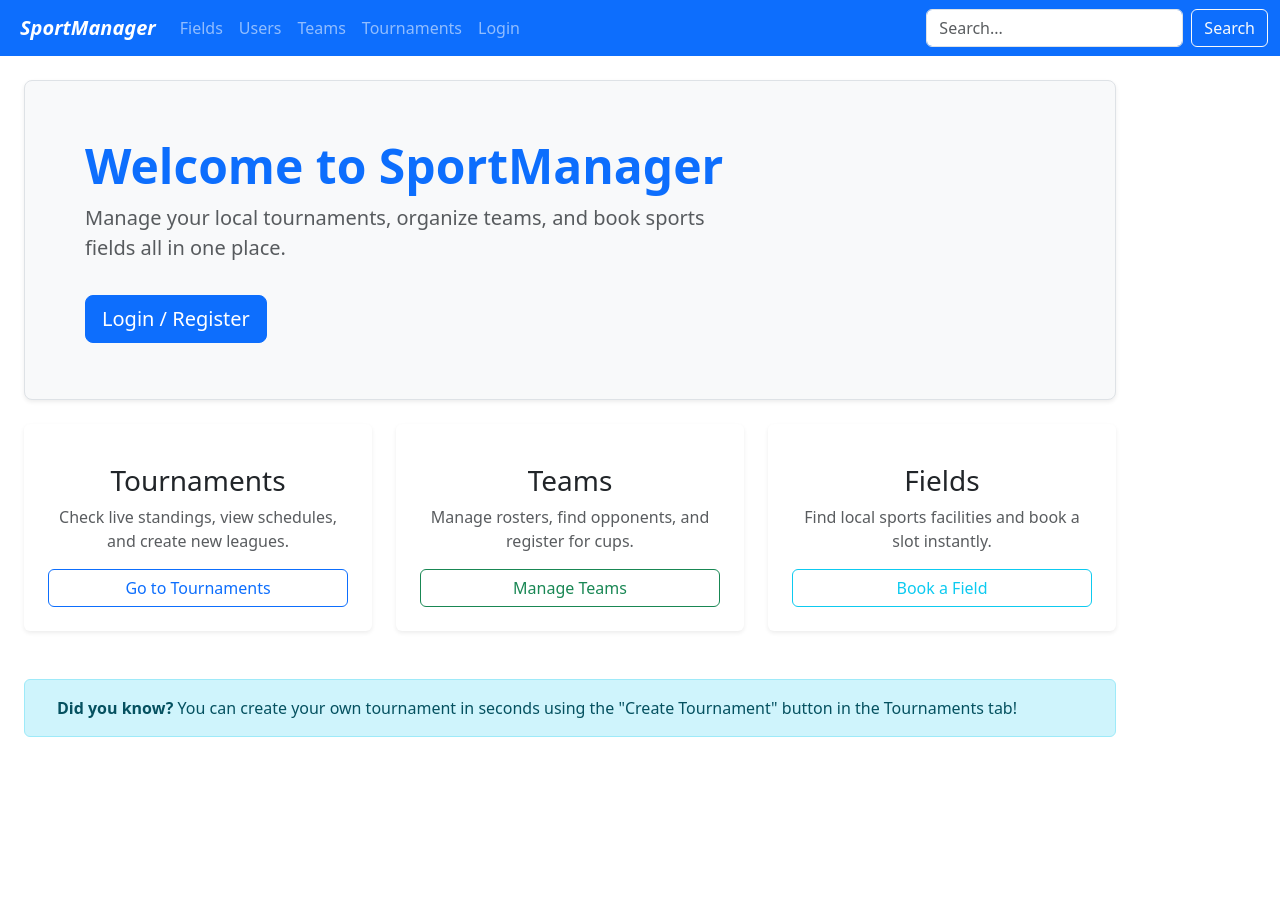
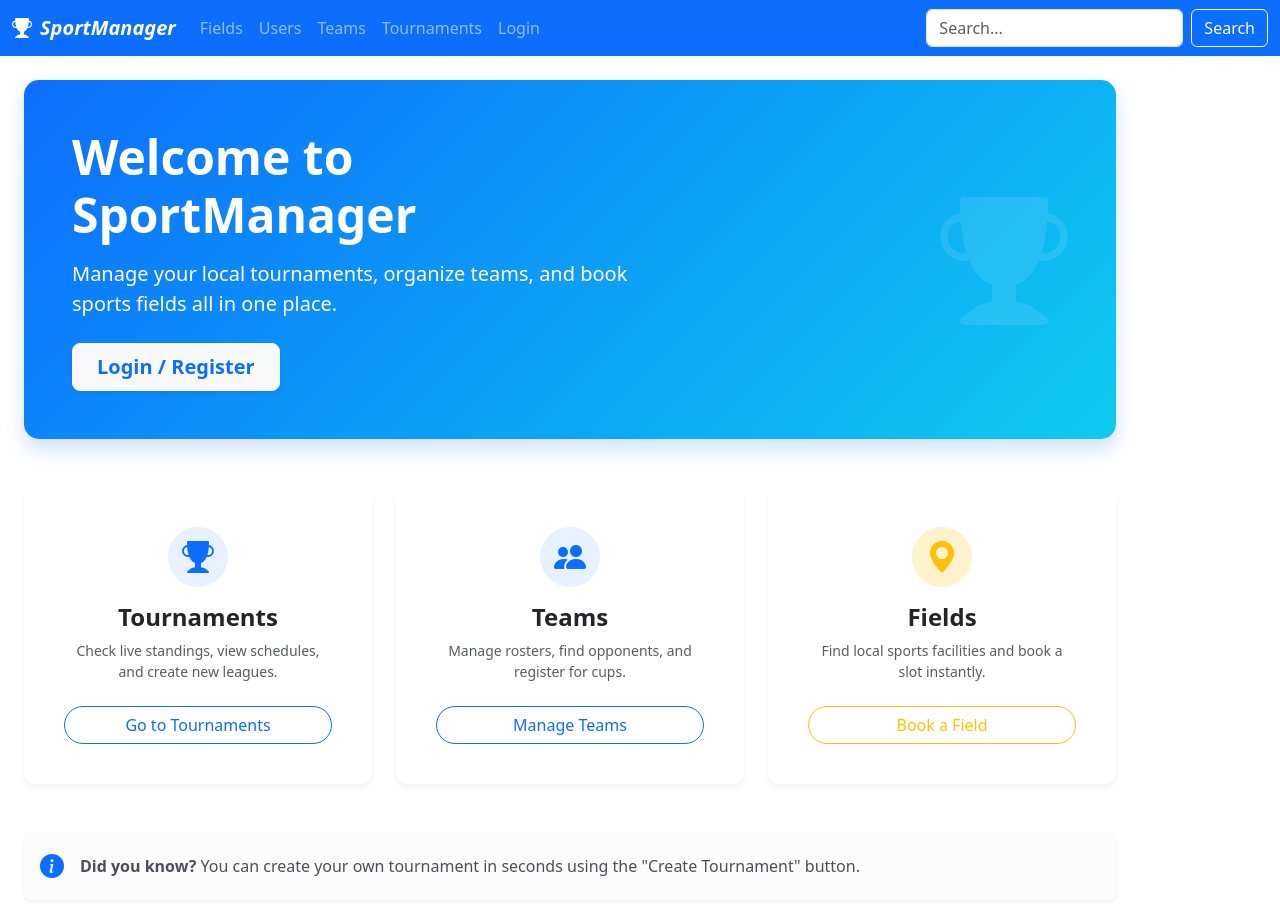
Before and after one commit to loanmir/WebApp_Sport_App, a React (Create React App) app in the folder app/front-end/: page / in a window 1280 px wide. Before the commit the page ends 800 px from the top, so only its background shows below. Built offline with nearby package versions, Linux system fonts and the light colour scheme; no server answers.

Commit message:
UPDATE: Updated style of app. App.css included. HomeView.js has all new design. FIELDS, TOURNAMENTS, TEAMS and USERS missing

```diff
--- a/app/front-end/public/index.html
+++ b/app/front-end/public/index.html
@@ -19,6 +19,7 @@
       integrity="sha384-sRIl4kxILFvY47J16cr9ZwB07vP4J8+LH7qKQnuqkuIAvNWLzeN8tE5YBujZqJLB"
       crossorigin="anonymous"
     />
+    <link rel="stylesheet" href="https://cdn.jsdelivr.net/npm/bootstrap-icons@1.11.0/font/bootstrap-icons.css">
     <script
       src="https://cdn.jsdelivr.net/npm/bootstrap@5.3.8/dist/js/bootstrap.bundle.min.js"
       integrity="sha384-FKyoEForCGlyvwx9Hj09JcYn3nv7wiPVlz7YYwJrWVcXK/BmnVDxM+D2scQbITxI"
@@ -33,7 +34,7 @@
       work correctly both with client-side routing and a non-root public URL.
       Learn how to configure a non-root public URL by running `npm run build`.
     -->
-    <title>Sport App</title>
+    <title>SportManager</title>
   </head>
 
   <body>
--- /dev/null
+++ b/app/front-end/src/App.css
@@ -0,0 +1,38 @@
+.hero-section {
+  background: linear-gradient(135deg, #0d6efd 0%, #0dcaf0 100%); /*Dynamic coloring of the blue gradient background - from dark to cyan*/
+  color: white;
+  border-radius: 15px;
+  padding: 3rem;
+  box-shadow: 0 10px 20px rgba(13, 110, 253, 0.2); /*Glow of the box color -> 10 px pushed down and 20 px blur */
+  margin-bottom: 30px;
+}
+
+
+
+.feature-card {
+  border: none; /* Remove border */
+  border-radius: 12px;
+  background: white;
+  box-shadow: 0 4px 6px rgba(0,0,0,0.05); /* Very low shadow - separating the background of page and white card */
+  transition: transform 0.3s ease, box-shadow 0.3s ease;
+  height: 100%;
+}
+
+.feature-card:hover {
+  transform: translateY(-5px); /* Moves the card up by 5 pixels */
+  box-shadow: 0 10px 20px rgba(0,0,0,0.1); /* the shadow grows -> Dynamic change when you hover/press on the shadow*/
+
+}
+
+.icon-circle {
+  background-color: #e7f1ff; /* Very light blue circle */
+  width: 60px;
+  height: 60px;
+  border-radius: 50%;
+  display: flex;
+  align-items: center;
+  justify-content: center;
+  margin: 0 auto 15px auto;
+  color: #0d6efd;
+  font-size: 1.5rem;
+}
--- a/app/front-end/src/App.js
+++ b/app/front-end/src/App.js
@@ -1,5 +1,6 @@
 import { Component } from "react";
 import axios from "axios";
+import "./App.css";
 // Imported routes for different view Components
 import HomeView from "./CustomComponents/HomeView";
 import FieldsView from "./CustomComponents/FieldsView";
--- a/app/front-end/src/CustomComponents/HomeView.js
+++ b/app/front-end/src/CustomComponents/HomeView.js
@@ -7,50 +7,57 @@ class HomeView extends Component {
   };
 
   render() {
+
     const { logged, user } = this.props.userStatus || {};
 
     return (
-      // 'container' centers it, 'mt-4' adds space between this and your blue Navbar
       <div className="container mt-4">
+        <div className="hero-section p-5 mb-5 d-flex flex-column flex-md-row align-items-center justify-content-between">
 
-        {/* 1. HERO SECTION */}
-        {/* We use bg-light (light grey) to contrast with your Blue Navbar */}
-        <div className="p-5 mb-4 bg-light rounded-3 shadow-sm border">
-          <div className="container-fluid py-2">
-            <h1 className="display-5 fw-bold text-primary">
+          <div style={{ maxWidth: "600px" }}>
+            <h1 className="fw-bold display-5 mb-3">
                {logged ? `Welcome back, ${user.user_username}!` : "Welcome to SportManager"}
             </h1>
-            <p className="col-md-8 fs-5 text-muted">
-              Manage your local tournaments, organize teams, and book sports fields
-              all in one place.
+            <p className="lead opacity-90 mb-4">
+              Manage your local tournaments, organize teams, and book sports fields all in one place.
             </p>
+
+            {/* Show Login Button only if NOT logged in */}
             {!logged && (
                 <button
-                className="btn btn-primary btn-lg mt-3"
+                className="btn btn-light btn-lg px-4 fw-bold shadow-sm"
+                style={{ color: "#0d6efd" }} // Text matches the blue theme
                 onClick={() => this.QSetViewInParent({ page: "login" })}
                 >
                 Login / Register
                 </button>
             )}
           </div>
+
+          {/*Trophy icon in background */}
+          <div className="d-none d-md-block">
+             <i className="bi bi-trophy-fill text-white-50" style={{fontSize: "8rem", opacity: 0.2}}></i>
+          </div>
         </div>
 
-        {/* 2. DASHBOARD CARDS */}
-        <div className="row row-cols-1 row-cols-md-3 g-4 mb-5">
+
+        {/* CARDS ROW */}
+        <div className="row g-4 mb-5">
 
           {/* TOURNAMENTS CARD */}
-          <div className="col">
-            <div className="card h-100 shadow-sm border-0 h-100">
-              <div className="card-body text-center p-4">
-                <div className="mb-3 text-primary" style={{ fontSize: "3rem" }}>
-                  <i className="bi bi-trophy-fill"></i>
+          <div className="col-md-4">
+            {/*feature-card'*/}
+            <div className="card feature-card h-100 p-4 text-center">
+              <div className="card-body">
+                <div className="icon-circle mb-3">
+                  <i className="bi bi-trophy-fill fs-2"></i>
                 </div>
-                <h3 className="card-title">Tournaments</h3>
-                <p className="card-text text-muted">
+                <h4 className="card-title fw-bold">Tournaments</h4>
+                <p className="card-text text-muted small mb-4">
                   Check live standings, view schedules, and create new leagues.
                 </p>
                 <button
-                  className="btn btn-outline-primary w-100"
+                  className="btn btn-outline-primary w-100 rounded-pill"
                   onClick={() => this.QSetViewInParent({ page: "tournaments" })}
                 >
                   Go to Tournaments
@@ -60,18 +67,18 @@ class HomeView extends Component {
           </div>
 
           {/* TEAMS CARD */}
-          <div className="col">
-            <div className="card h-100 shadow-sm border-0 h-100">
-              <div className="card-body text-center p-4">
-                <div className="mb-3 text-success" style={{ fontSize: "3rem" }}>
-                  <i className="bi bi-people-fill"></i>
+          <div className="col-md-4">
+            <div className="card feature-card h-100 p-4 text-center">
+              <div className="card-body">
+                <div className="icon-circle mb-3">
+                  <i className="bi bi-people-fill fs-2"></i>
                 </div>
-                <h3 className="card-title">Teams</h3>
-                <p className="card-text text-muted">
+                <h4 className="card-title fw-bold">Teams</h4>
+                <p className="card-text text-muted small mb-4">
                   Manage rosters, find opponents, and register for cups.
                 </p>
                 <button
-                  className="btn btn-outline-success w-100"
+                  className="btn btn-outline-primary w-100 rounded-pill"
                   onClick={() => this.QSetViewInParent({ page: "teams" })}
                 >
                   Manage Teams
@@ -81,18 +88,18 @@ class HomeView extends Component {
           </div>
 
           {/* FIELDS CARD */}
-          <div className="col">
-            <div className="card h-100 shadow-sm border-0 h-100">
-              <div className="card-body text-center p-4">
-                <div className="mb-3 text-info" style={{ fontSize: "3rem" }}>
-                  <i className="bi bi-geo-alt-fill"></i>
+          <div className="col-md-4">
+            <div className="card feature-card h-100 p-4 text-center">
+              <div className="card-body">
+                <div className="icon-circle mb-3" style={{backgroundColor: "#fff3cd", color: "#ffc107"}}>
+                  <i className="bi bi-geo-alt-fill fs-2"></i>
                 </div>
-                <h3 className="card-title">Fields</h3>
-                <p className="card-text text-muted">
+                <h4 className="card-title fw-bold">Fields</h4>
+                <p className="card-text text-muted small mb-4">
                   Find local sports facilities and book a slot instantly.
                 </p>
                 <button
-                  className="btn btn-outline-info w-100"
+                  className="btn btn-outline-warning w-100 rounded-pill"
                   onClick={() => this.QSetViewInParent({ page: "fields" })}
                 >
                   Book a Field
@@ -103,16 +110,11 @@ class HomeView extends Component {
 
         </div>
 
-        {/* 3. FOOTER INFO (Optional - Fills space nicely) */}
-        <div className="row mb-4">
-            <div className="col-12">
-                <div className="alert alert-info d-flex align-items-center" role="alert">
-                    <i className="bi bi-info-circle-fill me-3 fs-4"></i>
+        {/* INFO FOOTER */}
+        <div className="alert alert-light border-0 shadow-sm mt-5 d-flex align-items-center rounded-3" role="alert">
+           <i className="bi bi-info-circle-fill text-primary me-3 fs-4"></i>
            <div>
-                        <strong>Did you know?</strong> You can create your own tournament in seconds
-                        using the "Create Tournament" button in the Tournaments tab!
-                    </div>
-                </div>
+              <strong>Did you know?</strong> You can create your own tournament in seconds using the "Create Tournament" button.
            </div>
         </div>
 
```
Also changed, not shown: app/front-end/src/CustomComponents/LoginView.js (+116 -34 lines), app/front-end/src/CustomComponents/SignUpView.js (+125 -38 lines), 1 other file (tests, documents, lock files or other folders). Lines whose indentation alone changed are shown as unchanged.
